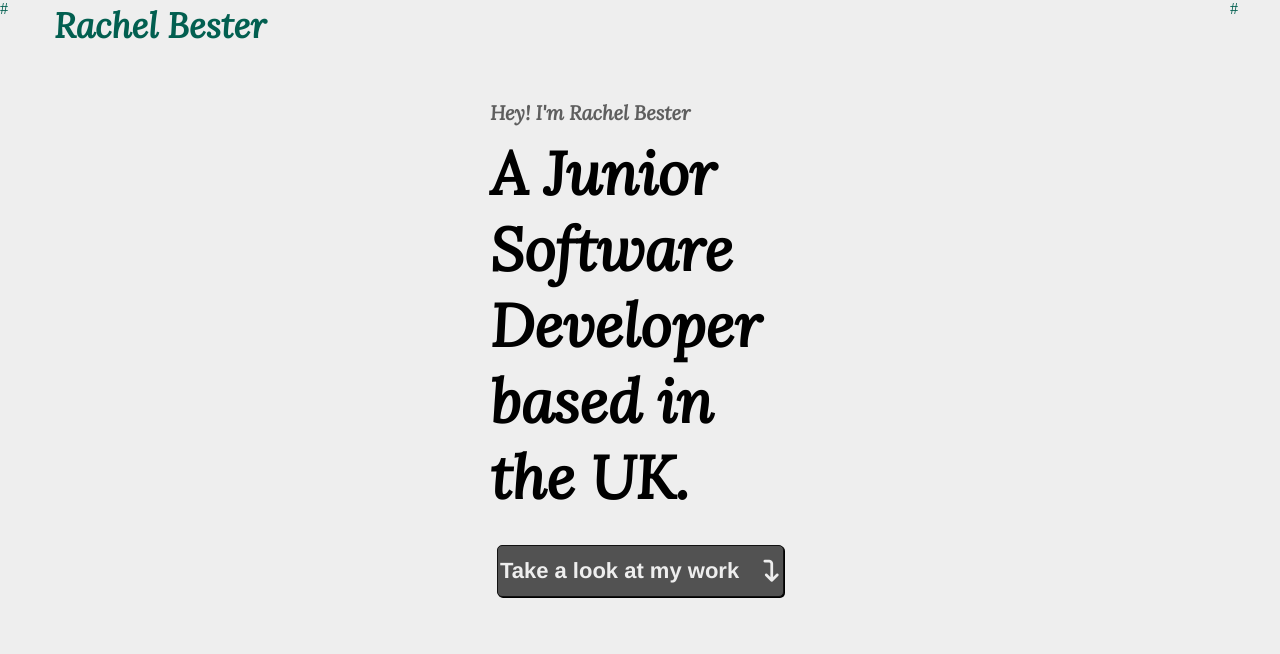
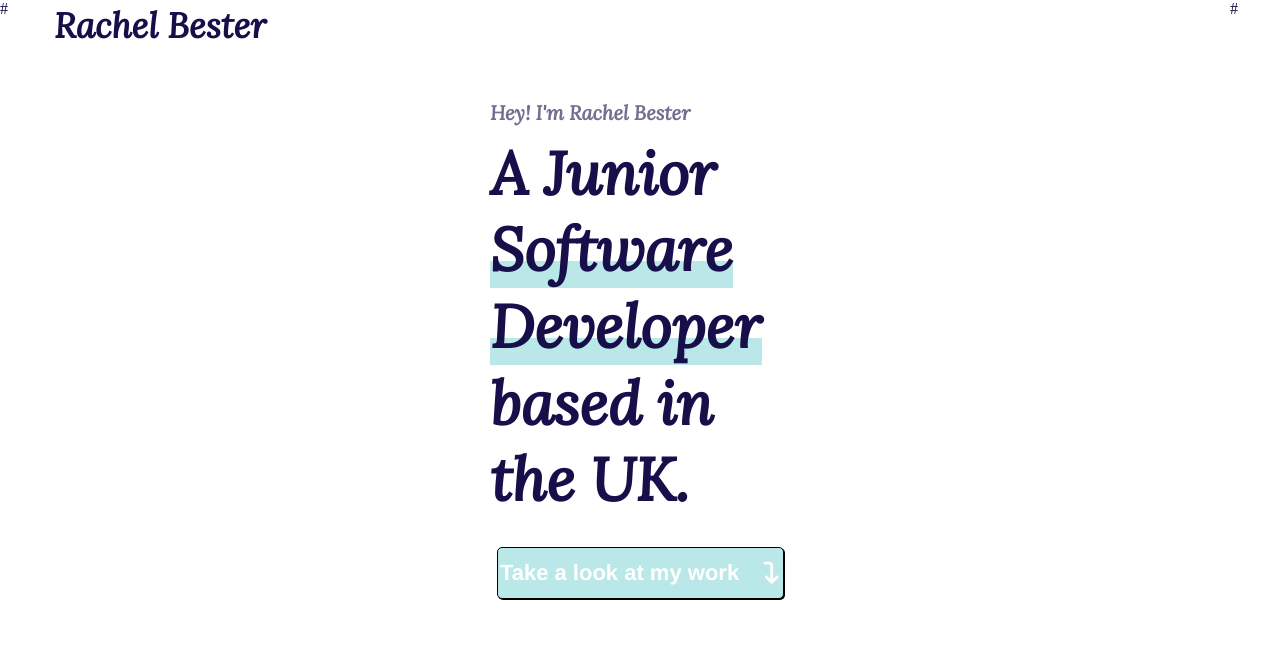
Before and after one commit to rachel2bester/portfolio, a plain HTML site: page index.html in a window 1280 px wide. Shown: the top 654 px of the page. Drawn offline with Linux system fonts and the light colour scheme.

Commit message:
sorted underline

```diff
--- a/index.html
+++ b/index.html
@@ -19,7 +19,7 @@
     <main>
         <div class="intro">
             <h2 class="intro__hi">Hey! I'm Rachel Bester</h2>
-            <h3 class="intro__desc">A Junior Software Developer based in the UK.</h3>
+            <h3 class="intro__desc">A Junior <span class="underline">Software</span><span class="underline"> Developer</span> based in the UK.</h3>
         </div>
 
         <a href=#projects class="work-button">Take a look at my work &nbsp &nbsp<i class='fa-solid fa-arrow-turn-down'></i></a>
--- a/styles/_headings.scss
+++ b/styles/_headings.scss
@@ -9,3 +9,9 @@
     color: $primary-color;
     font-size: 25px;
 }
+
+.underline {
+    border-bottom: 27px solid $secondary-color;
+    display: inline-block;
+    line-height: 0.4;
+}
--- a/styles/_intro.scss
+++ b/styles/_intro.scss
@@ -10,11 +10,13 @@
     &__hi {
         font-size: 20px;
         opacity: 60%;
+        color:$primary-color;
     }
 
     &__desc {
         margin-top: 10px;
         font-size: 60px;
+        color:$primary-color;
     }
 
 }
--- a/styles/_variables.scss
+++ b/styles/_variables.scss
@@ -1,9 +1,9 @@
 @import url('https://fonts.googleapis.com/css2?family=Lora:ital@1&family=Teko:wght@600&display=swap');
 
-$primary-color: rgb(2, 95, 80);
-$secondary-color: rgb(82, 82, 82);
-$white: #EEE;
-$black: #111;
+$primary-color: #170F49;
+$secondary-color: #BAE8E8;
+$white: #FFF;
+$black: #000;
 
 $primary-font: "Lora";
 $secondary-font: Helvetica, sans-serif;
```
Also changed, not shown: styles/styles.css, 1 other file.
